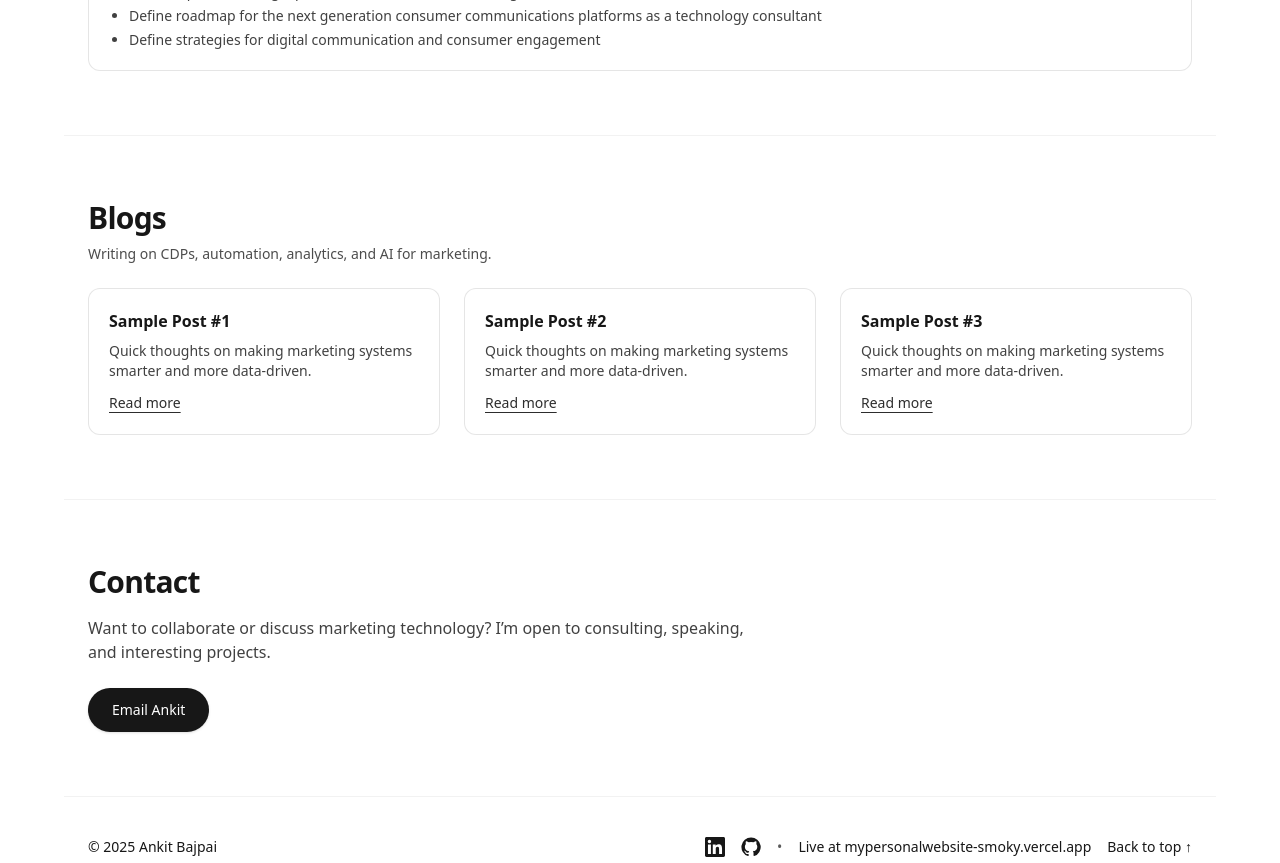
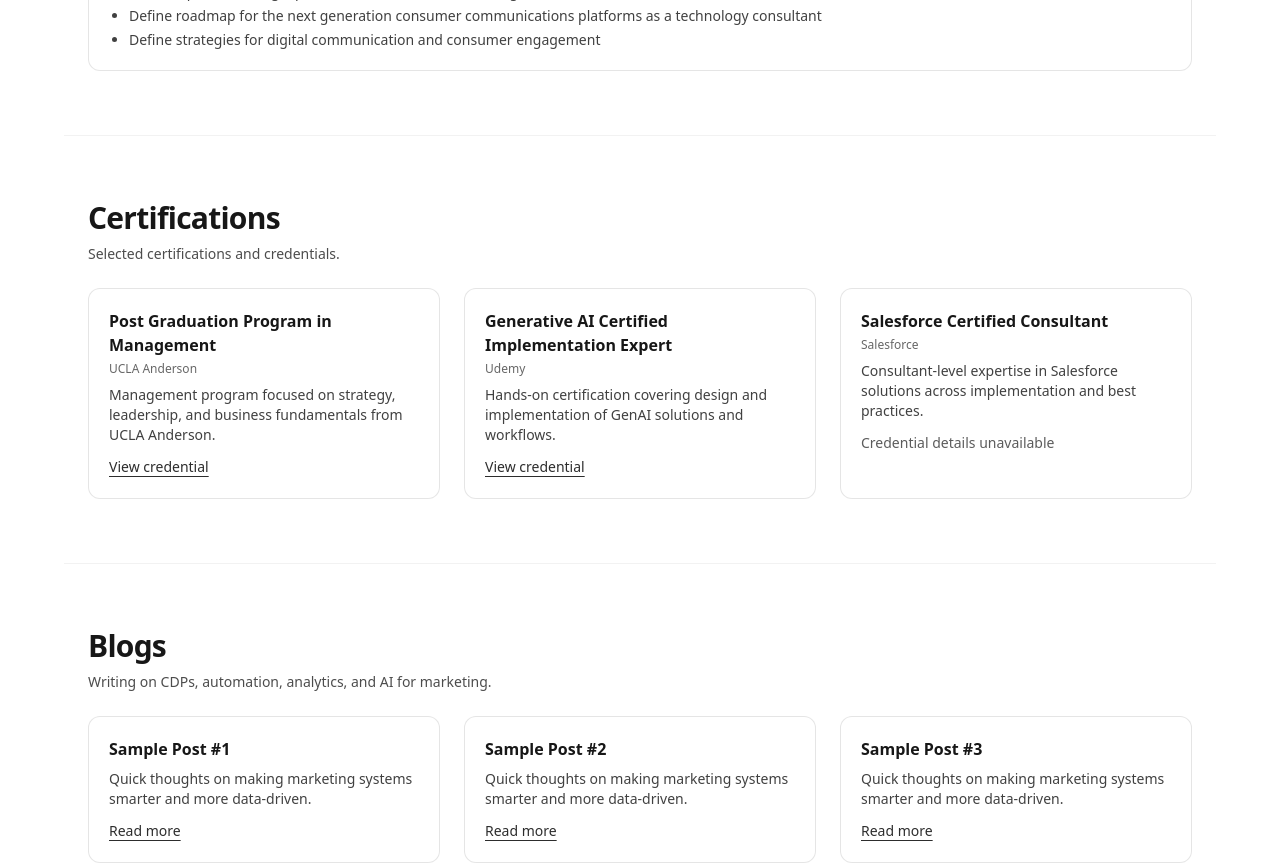
Before and after one commit to sfmc99/mypersonalwebsite, a Next.js app: page / in a window 1280 px wide. Shown: the part 1320-2183 px from the top of the page. Built offline with nearby package versions, Linux system fonts and the light colour scheme.

Commit message:
Add Certifications section and data (UCLA Anderson, GenAI, Salesforce)

```diff
--- a/src/app/page.tsx
+++ b/src/app/page.tsx
@@ -41,6 +41,7 @@ export default function Home() {
           <ul className="hidden sm:flex items-center gap-6 text-sm">
             <li><a className="hover:opacity-80" href="#about">About</a></li>
             <li><a className="hover:opacity-80" href="#experience">Work</a></li>
+            <li><a className="hover:opacity-80" href="#certifications">Certifications</a></li>
             <li><a className="hover:opacity-80" href="#blogs">Blogs</a></li>
             <li><a className="hover:opacity-80" href="#contact">Contact</a></li>
             <li className="flex items-center gap-3">
@@ -149,6 +150,39 @@ export default function Home() {
         </div>
       </section>
 
+      {/* Certifications */}
+      <section id="certifications" className="mx-auto max-w-6xl px-6 py-12 md:py-16 border-t border-black/5 dark:border-white/10">
+        <h2 className="text-2xl md:text-3xl font-semibold tracking-tight">Certifications</h2>
+        <p className="mt-2 text-sm text-black/70 dark:text-white/60">Selected certifications and credentials.</p>
+        {Array.isArray((profile as any).certifications) && (profile as any).certifications.length ? (
+          <div className="mt-6 grid grid-cols-1 sm:grid-cols-2 lg:grid-cols-3 gap-4 sm:gap-6">
+            {(profile as any).certifications.map((c: any, i: number) => (
+              <article key={i} className="rounded-xl border border-black/10 dark:border-white/10 p-5 bg-background/60 hover:bg-black/5 dark:hover:bg-white/5 transition">
+                <h3 className="font-semibold">{c.title}</h3>
+                <div className="mt-1 text-xs text-black/60 dark:text-white/60">{c.issuer}</div>
+                {c.description ? (
+                  <p className="mt-2 text-sm text-black/75 dark:text-white/70">{c.description}</p>
+                ) : null}
+                {c.url ? (
+                  <a
+                    href={c.url}
+                    target="_blank"
+                    rel="noopener noreferrer"
+                    className="mt-3 inline-block text-sm underline underline-offset-4 opacity-90 hover:opacity-100"
+                  >
+                    View credential
+                  </a>
+                ) : (
+                  <span className="mt-3 inline-block text-sm opacity-70">Credential details unavailable</span>
+                )}
+              </article>
+            ))}
+          </div>
+        ) : (
+          <p className="mt-4 text-sm text-black/70 dark:text-white/60">No certifications added yet.</p>
+        )}
+      </section>
+
       {/* Blogs */}
       <section id="blogs" className="mx-auto max-w-6xl px-6 py-12 md:py-16 border-t border-black/5 dark:border-white/10">
         <h2 className="text-2xl md:text-3xl font-semibold tracking-tight">Blogs</h2>
--- a/src/content/profile.ts
+++ b/src/content/profile.ts
@@ -31,5 +31,25 @@ export const profile = {
     ]
   }
 ],
+  certifications: [
+    {
+      title: "Post Graduation Program in Management",
+      issuer: "UCLA Anderson",
+      url: "https://verified.sertifier.com/en/verify/07018855706328/",
+      description: "Management program focused on strategy, leadership, and business fundamentals from UCLA Anderson."
+    },
+    {
+      title: "Generative AI Certified Implementation Expert",
+      issuer: "Udemy",
+      url: "https://www.udemy.com/certificate/UC-9b16f95a-5eb7-4fef-a322-49465de8b4a0/",
+      description: "Hands-on certification covering design and implementation of GenAI solutions and workflows."
+    },
+    {
+      title: "Salesforce Certified Consultant",
+      issuer: "Salesforce",
+      url: "",
+      description: "Consultant-level expertise in Salesforce solutions across implementation and best practices."
+    }
+  ],
   resumeUrl: "/Ankit_Bajpai_MarTechLeader.pdf",
 } as const;
```
